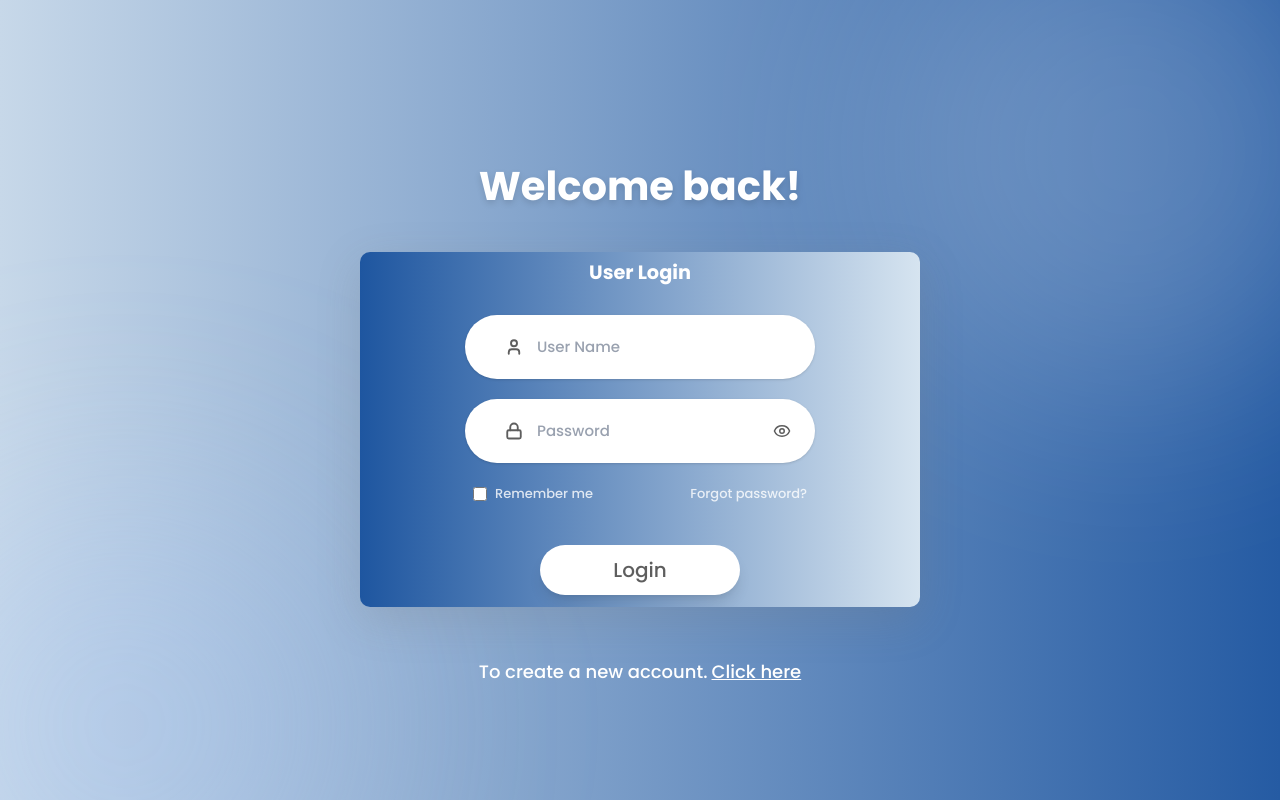
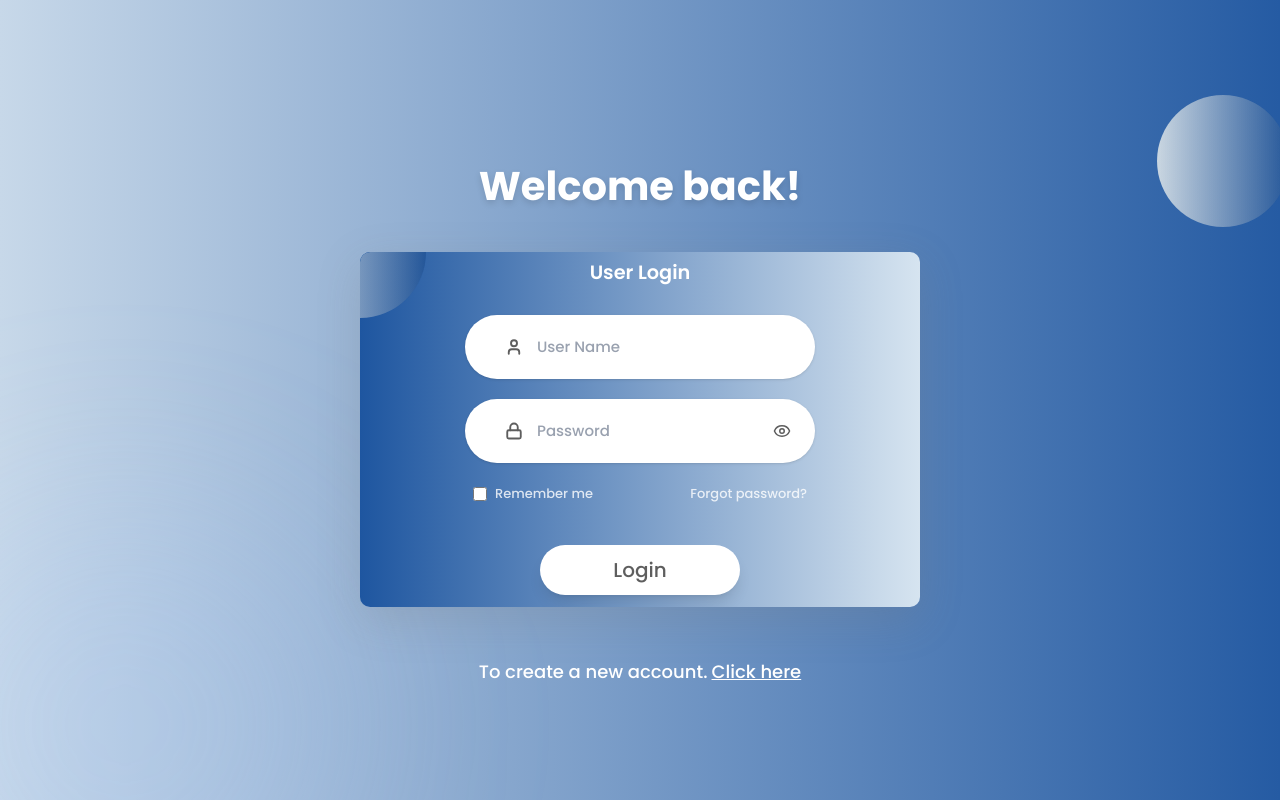
Before and after one commit to Anad-CRM/ANAD-web-app, a Next.js app: page /login in a window 1280 px wide. Built offline with nearby package versions, Linux system fonts and the light colour scheme.

Commit message:
updated the auth module to a new ui:3

```diff
--- a/src/app/(auth)/layout.tsx
+++ b/src/app/(auth)/layout.tsx
@@ -1,8 +1,9 @@
 import { Poppins } from "next/font/google";
+import DecorativeSphere from "@/modules/auth/components/DecorativeSphere";
 
 const poppins = Poppins({
   subsets: ["latin"],
-  weight: ["500", "700"],
+  weight: ["500", "600", "700"],
   variable: "--font-poppins",
 });
 
@@ -13,8 +14,18 @@ export default function AuthLayout({
 }) {
   return (
     <div className={`relative min-h-screen overflow-hidden flex items-center justify-center bg-[linear-gradient(90deg,#C7D8E9_0%,#255BA3_100%)] ${poppins.variable} font-poppins`}>
-      <div className="absolute top-[-100px] right-[-100px] w-[500px] h-[500px] rounded-full bg-white/20 blur-[100px]" />
-      <div className="absolute bottom-[-150px] left-[-100px] w-[450px] h-[450px] rounded-full bg-[#A9C8F3]/30 blur-[120px]" />
+      <DecorativeSphere
+        size="132px"
+        className="top-[95px] left-[1157px]"
+        color="linear-gradient(0deg, rgba(94, 94, 94, 0.1), rgba(94, 94, 94, 0.1)), linear-gradient(90deg, #D6E4F0 0%, #1E56A0 100%)"
+        backdropBlur="7px"
+      />
+      <DecorativeSphere
+        size="450px"
+        className="bottom-[-150px] left-[-100px]"
+        color="rgba(169, 200, 243, 0.2)"
+        blur="100px"
+      />
 
       <div className="relative z-10 flex flex-col items-center w-full px-4">
         <h1
--- a/src/modules/auth/components/AuthPanel.tsx
+++ b/src/modules/auth/components/AuthPanel.tsx
@@ -1,4 +1,5 @@
 import React from "react";
+import DecorativeSphere from "./DecorativeSphere";
 
 interface AuthPanelProps {
   children: React.ReactNode;
@@ -15,6 +16,13 @@ export default function AuthPanel({
         boxShadow: '0px 13px 43px 0px #78787838'
       }}
     >
+      <DecorativeSphere
+        size="132px"
+        className="top-[-66px] left-[-66px]"
+        color="linear-gradient(0deg, rgba(94, 94, 94, 0.1), rgba(94, 94, 94, 0.1)), linear-gradient(90deg, #D6E4F0 0%, #1E56A0 100%)"
+        backdropBlur="7px"
+      />
+
       <div className="relative z-10 w-full px-10 py-6">
         {children}
       </div>
--- /dev/null
+++ b/src/modules/auth/components/DecorativeSphere.tsx
@@ -0,0 +1,35 @@
+import { clsx } from "clsx";
+
+interface DecorativeSphereProps {
+  size?: string;
+  className?: string;
+  color?: string;
+  blur?: string;
+  backdropBlur?: string;
+  opacity?: number;
+}
+
+const DecorativeSphere: React.FC<DecorativeSphereProps> = ({
+  size = "300px",
+  className,
+  color = "radial-gradient(circle, rgba(255, 255, 255, 0.3) 0%, rgba(255, 255, 255, 0) 70%)",
+  blur,
+  backdropBlur,
+  opacity = 1,
+}) => {
+  return (
+    <div
+      className={clsx("absolute rounded-full pointer-events-none", className)}
+      style={{
+        width: size,
+        height: size,
+        background: color,
+        filter: blur ? `blur(${blur})` : undefined,
+        backdropFilter: backdropBlur ? `blur(${backdropBlur})` : undefined,
+        opacity: opacity,
+      }}
+    />
+  );
+};
+
+export default DecorativeSphere;
```
